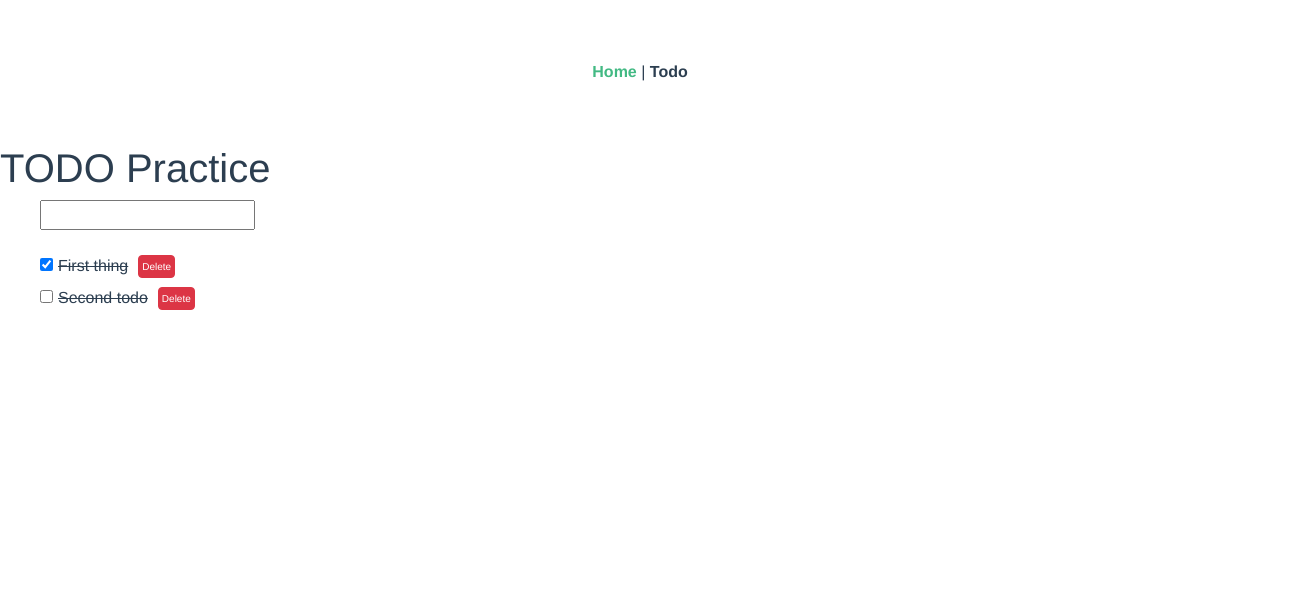
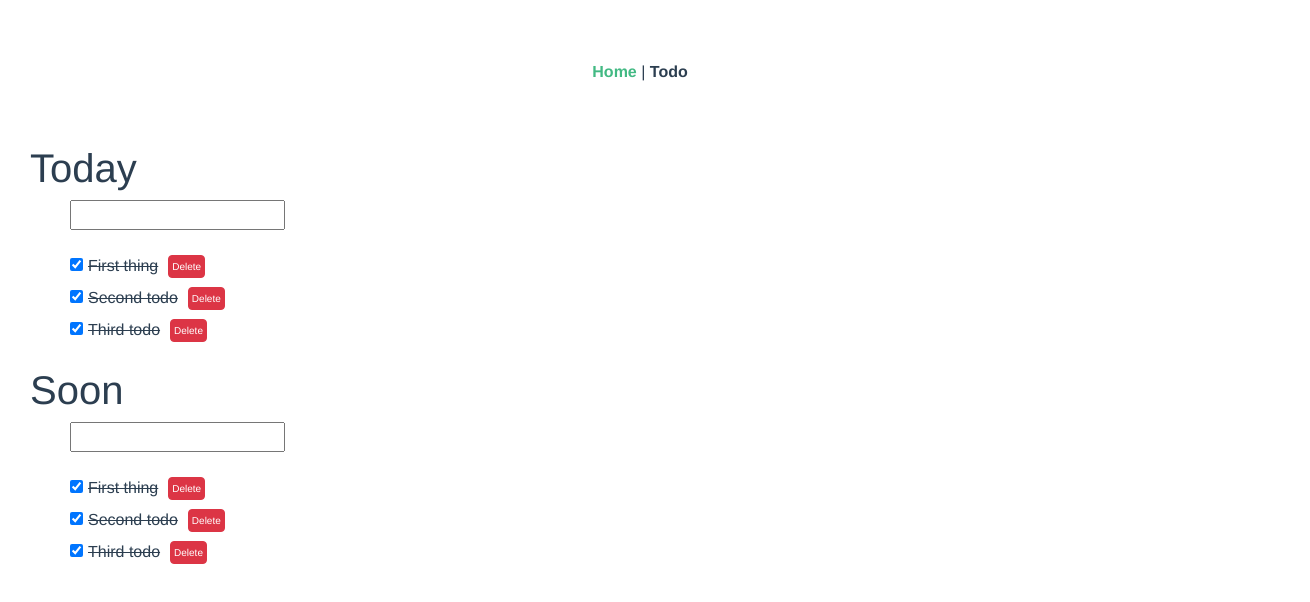
Before and after one commit to shrimp509/vue-helloworld, a Vue app: page /todo in a window 1280 px wide. Shown: the top 602 px of the page, 1310 px wide, since content can reach past the window. Built offline with nearby package versions, Linux system fonts and the light colour scheme.

Commit message:
Adjust todolist structure from simple string arr to object

```diff
--- /dev/null
+++ b/src/components/todo/Sidebar.vue
@@ -0,0 +1,56 @@
+<template>
+  <div class="sidebar">
+    <ul>
+      <li><img src="https://cdn.icon-icons.com/icons2/2119/PNG/512/google_icon_131222.png" width="30px"><a href="/">Home</a></li>
+      <li><a href="/todo">Todo</a></li>
+    </ul>
+  </div>
+</template>
+
+<script>
+export default {
+  name: 'Sidebar',
+  props: {
+  },
+  data() {
+    return {
+
+    }
+  },
+  methods: {
+
+  }
+}
+</script>
+
+<!-- Add "scoped" attribute to limit CSS to this component only -->
+<style scoped>
+
+ul {
+  list-style-type: none;
+  margin: auto;
+  margin-left: 30px;
+  margin-right: 30px;
+}
+
+li {
+  text-align: left;
+  padding-bottom: 10px;
+}
+
+li img {
+  padding-right: 10px;
+}
+
+.sidebar {
+  height: 100%; /* Full-height: remove this if you want "auto" height */
+  width: 10%; /* Set the width of the sidebar */
+  position: fixed; /* Fixed Sidebar (stay in place on scroll) */
+  z-index: 1; /* Stay on top */
+  top: 0; /* Stay at the top */
+  left: 0;
+  background-color: #F5F6F8;
+  overflow-x: hidden; /* Disable horizontal scroll */
+  padding-top: 5%;
+}
+</style>
--- a/src/components/todo/Todo.vue
+++ b/src/components/todo/Todo.vue
@@ -2,7 +2,7 @@
   <div class="todo">
     <li>
       <label class="checked">
-        <input type="checkbox" v-model="thing.checked">{{ thing.content }}
+        <input type="checkbox" v-model="todo.check_status">{{ todo.content }}
       </label>
       <button class="btn btn-danger" @click="deleteTodo">Delete</button>
     </li>
@@ -13,16 +13,15 @@
 export default {
   name: 'Todo',
   props: {
-    thing: Object
+    todo: Object
   },
   data() {
     return {
-      checkStyle: "line-through"
     }
   },
   methods: {
     deleteTodo: function() {
-      this.$emit('update', this.thing.content);
+      this.$emit('delete', this.todo);
     }
   }
 }
--- /dev/null
+++ b/src/components/todo/TodoCollection.vue
@@ -0,0 +1,52 @@
+<template>
+  <div class="todo">
+    <h1>TODO Practice</h1>
+    <ul>
+      <li>
+        <TodoList id="today_list" :things="things"/>
+      </li>
+    </ul>
+  </div>
+</template>
+
+<script>
+import Todo from './Todo.vue'
+
+export default {
+  name: 'TodoList',
+  components: {
+    Todo
+  },
+  props: {
+    things: Array
+  },
+  data() {
+    return {
+      newTodo: ""
+    }
+  },
+  methods: {
+    addNewTodo: function() {
+      if(this.newTodo.length <= 1) {
+        return;
+      }
+      this.things.push({ content: this.newTodo, checked: false });
+      this.newTodo = "";
+    },
+    updateThings: function(thing) {
+      var index = this.things.indexOf(thing);
+      this.things.splice(index, 1);
+    }
+  }
+}
+</script>
+
+<!-- Add "scoped" attribute to limit CSS to this component only -->
+<style scoped>
+div {
+  text-align: left;
+}
+ul {
+    list-style-type:none;
+}
+</style>
--- a/src/components/todo/TodoList.vue
+++ b/src/components/todo/TodoList.vue
@@ -1,11 +1,11 @@
 <template>
   <div class="todo">
-    <h1>TODO Practice</h1>
+    <h1>{{ todoList.list_name }}</h1>
     <ul>
       <input v-model="newTodo" @keyup.enter='addNewTodo'>
       <br><br>
-      <li v-for="thing in things" :key="thing.id">
-        <Todo :thing="thing" @update="updateThings"/>
+      <li v-for="todo in todoList.todos" :key="todo.content">
+        <Todo :todo="todo" @delete="deleteTodo"/>
       </li>
     </ul>
   </div>
@@ -20,7 +20,7 @@ export default {
     Todo
   },
   props: {
-    things: Array
+    todoList: Object
   },
   data() {
     return {
@@ -29,15 +29,20 @@ export default {
   },
   methods: {
     addNewTodo: function() {
+      // avoid create empty todo
       if(this.newTodo.length <= 1) {
         return;
       }
-      this.things.push({ content: this.newTodo, checked: false });
+      this.todoList.todos.push({ content: this.newTodo, check_status: 'todo' });
       this.newTodo = "";
     },
-    updateThings: function(thing) {
-      var index = this.things.indexOf(thing);
-      this.things.splice(index, 1);
+    deleteTodo: function(todo) {
+      // todos: [{id: 5}, {id: 3}, ...]
+      var index = this.todoList.todos.indexOf(todo);
+      if(index == -1) {
+        return
+      }
+      this.todoList.todos.splice(index, 1);
     }
   }
 }
--- a/src/views/TodoHome.vue
+++ b/src/views/TodoHome.vue
@@ -1,22 +1,60 @@
 <template>
-  <div id="app">
-    <TodoList id="todo_list" :things="things"/>
-  </div>
+<div id="app">
+  <TodoList v-for="list in todoLists" :key="list.list_name" :todoList="list" class="relative-sidebar" />
+</div>
 </template>
 
 <script>
 import TodoList from '../components/todo/TodoList.vue'
 
+// check_status: [todo, done, canceled]
+
 export default {
   name: 'Home',
   components: {
-    TodoList
+    TodoList,
   },
   data() {
     return {
-      things: [
-        { content: 'First thing', checked: true },
-        { content: 'Second todo', checked: false }
+      todoLists: [
+        {
+          list_name: 'Today',
+          todos: [{
+              id: 1,
+              content: 'First thing',
+              check_status: 'todo'
+            },
+            {
+              id: 2,
+              content: 'Second todo',
+              check_status: 'done'
+            },
+            {
+              id: 3,
+              content: 'Third todo',
+              check_status: 'canceled'
+            },
+          ]
+        },
+        {
+          list_name: 'Soon',
+          todos: [{
+              id: 4,
+              content: 'First thing',
+              check_status: 'todo'
+            },
+            {
+              id: 5,
+              content: 'Second todo',
+              check_status: 'todo'
+            },
+            {
+              id: 6,
+              content: 'Third todo',
+              check_status: 'todo'
+            },
+          ]
+        }
       ]
     }
   }
@@ -33,4 +71,8 @@ export default {
   margin-top: 60px;
 }
 
+.relative-sidebar {
+  position: relative;
+  left: 30px;
+}
 </style>
```
